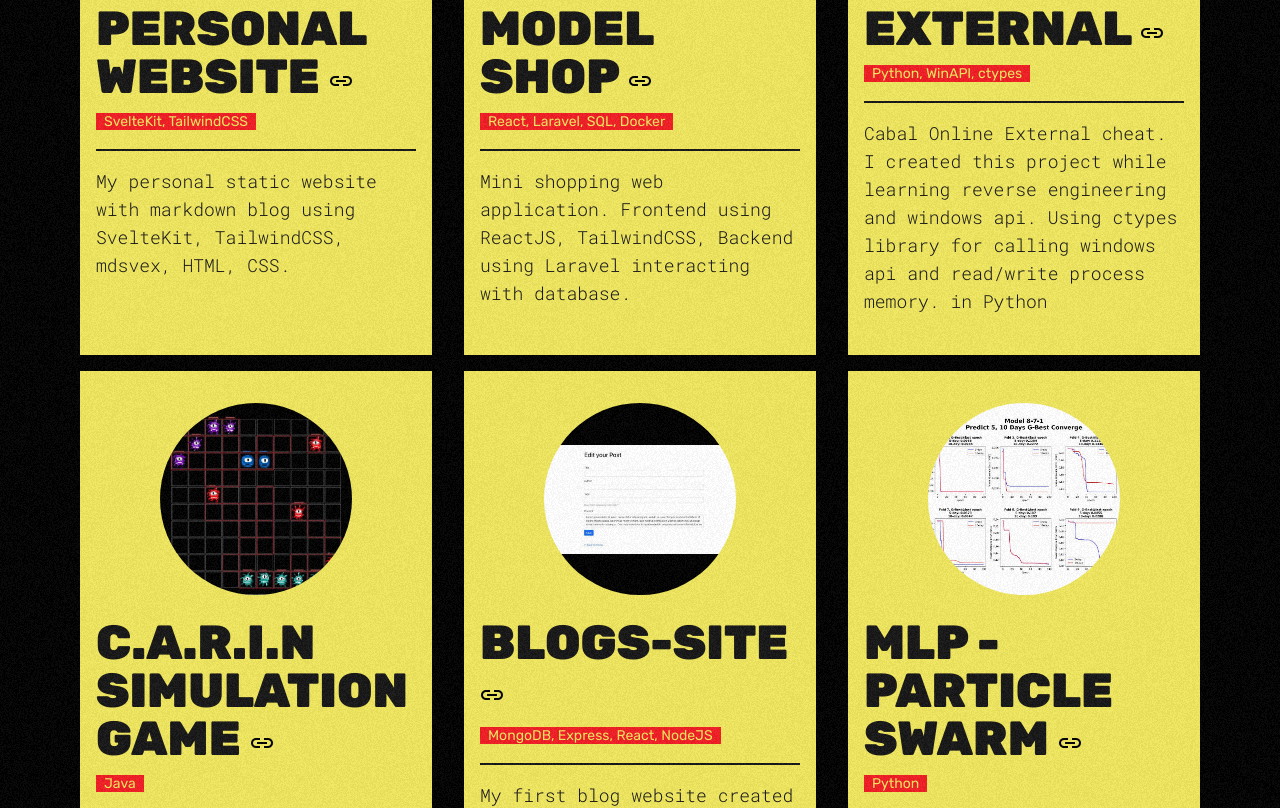
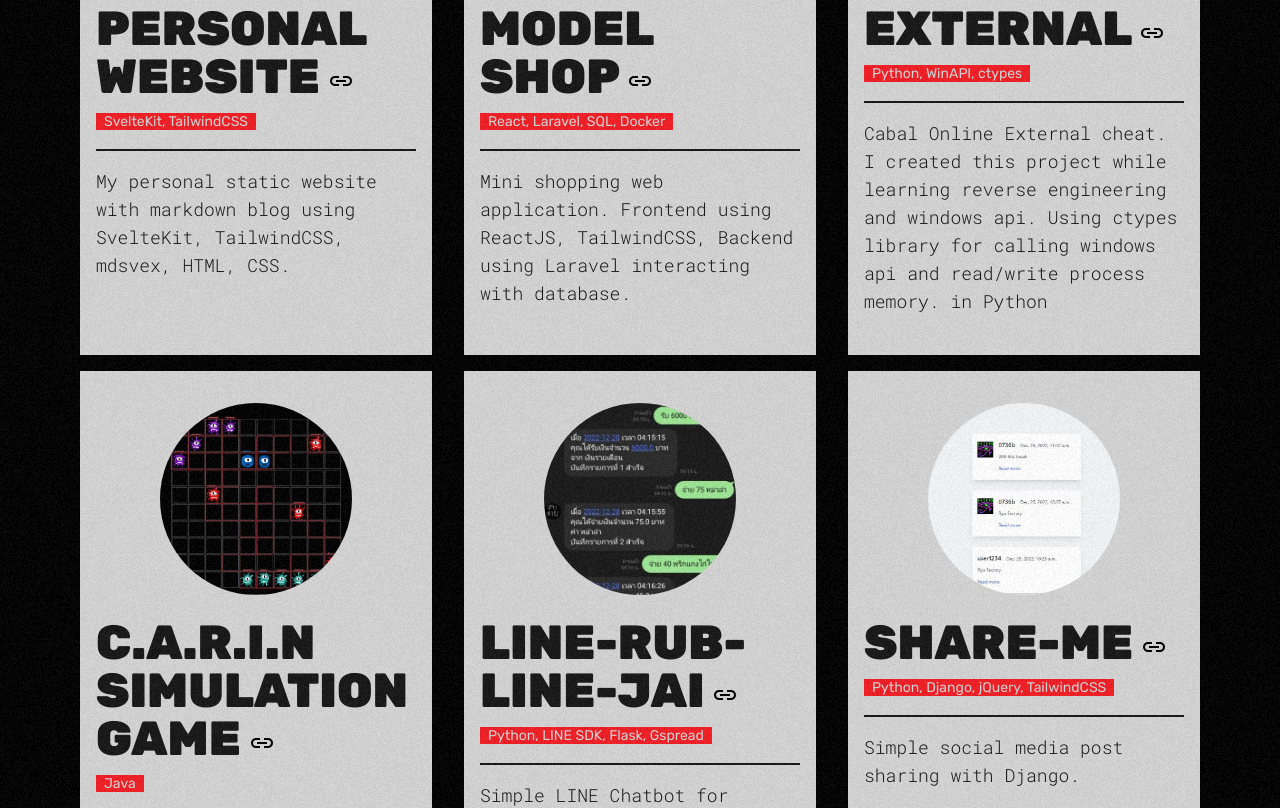
Before and after one commit to 0736b/0736b.github.io, a SvelteKit app: page /project in a window 1280 px wide. Shown: the part 391-1199 px from the top of the page. Built offline with nearby package versions, Linux system fonts and the light colour scheme.

Commit message:
update: project, email

```diff
--- a/src/lib/project/projects.json
+++ b/src/lib/project/projects.json
@@ -7,7 +7,7 @@
         "tech": "SvelteKit, TailwindCSS"
     },
     {
-      "title": "Plastic Model Shop",
+      "title": "Vehicle Model Shop",
       "img_thumbnail": "/project_imgs/plastic-model-shop.png",
       "link": "https://github.com/RiwEZ/Database-WebProject",
       "description": "Mini shopping web application. Frontend using ReactJS, TailwindCSS, Backend using Laravel interacting with database.",
@@ -26,6 +26,20 @@
         "link": "https://github.com/RiwEZ/KitKatCARIN",
         "description": "A simulation game of a battle between viruses and antibodies. Both of them act according to a specific genetic code using genetic code parser and interpreter.",
         "tech": "Java"
+    },
+    {
+        "title": "LINE-RUB-LINE-JAI",
+        "img_thumbnail": "/project_imgs/line-rub-line-jai.JPG",
+        "link": "https://github.com/0736b/LINE-RUB-LINE-JAI",
+        "description": "Simple LINE Chatbot for recording my personal expenses and save to google sheet.",
+        "tech": "Python, LINE SDK, Flask, Gspread"
+    },
+    {
+        "title": "Share-Me",
+        "img_thumbnail": "/project_imgs/share-me.JPG",
+        "link": "https://github.com/0736b/Share-Me",
+        "description": "Simple social media post sharing with Django.",
+        "tech": "Python, Django, jQuery, TailwindCSS"
     },
     {
         "title": "Blogs-site",
--- a/src/routes/+page.svelte
+++ b/src/routes/+page.svelte
@@ -17,5 +17,5 @@
 
 <div class="contact container mx-auto mb-32 max-w-3xl bg-[#2637DE] text-[#D4D4D4] px-14 py-6">
     <h1 class="uppercase text-right text-lg italic text-glow tracking-tighter hover:text-white"><a href="https://github.com/0736b" target="noreferrer"><span class="font-robotomono font-normal tracking-wide">github@</span><span class="font-bold text-xl">0736b</span></a></h1>
-    <h1 class="uppercase text-right text-lg italic text-glow tracking-tighter hover:text-white"><a href="mailto:boomf4rr3ll@gmail.com" target="noreferrer"><span class="font-bold">boomf4rr3ll</span><span class="font-robotomono font-normal tracking-wide">@gmail.com</span></a></h1>
+    <h1 class="uppercase text-right text-lg italic text-glow tracking-tighter hover:text-white"><a href="mailto:thanawat.bumpengpun@gmail.com" target="noreferrer"><span class="font-bold">thanawat.bumpengpun</span><span class="font-robotomono font-normal tracking-wide">@gmail.com</span></a></h1>
 </div>
--- a/src/routes/project/+page.svelte
+++ b/src/routes/project/+page.svelte
@@ -4,7 +4,8 @@
 
     <div class="project-grid pt-2">
         {#each projects as project}
-		<div class="proj-card bg-[#F0E75F] text-[#161616] p-4 mb-4 mx-4">
+		<!-- F0E75F -->
+		<div class="proj-card bg-[#D4D4D4] text-[#161616] p-4 mb-4 mx-4">
 			<div class="flex gap-5 justify-around flex-wrap">
 				<div class="mt-4">
 					<img class="h-48 w-48 object-cover mx-auto rounded-full" src={project.img_thumbnail} alt="" />
@@ -13,7 +14,7 @@
 						<h1 class="uppercase font-rubik font-black text-5xl mb-2">{project.title} <span><img src="/blog_imgs/icons8-link-24.png" class="inline" alt="" /></span></h1>
 
 					</a>
-					<span class="font-rubik px-2 text-sm bg-[#F11E25] text-[#F0E75F]">{project.tech}</span>
+					<span class="font-rubik px-2 text-sm bg-[#F11E25] text-[#D4D4D4]">{project.tech}</span>
                     <hr class="my-4 mx-auto h-0.5 border-0 bg-[#161616]">
 					<p class="font-robotomono text-lg font-light">
 						{project.description}
```
Also changed, not shown: static/project_imgs/line-rub-line-jai.JPG (added), static/project_imgs/share-me.JPG (added), 20 other files (tests, documents, lock files or other folders).
